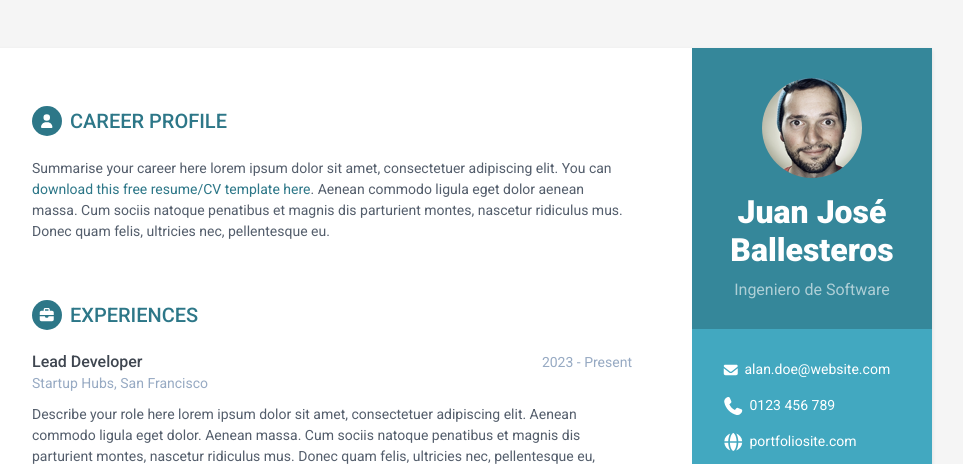
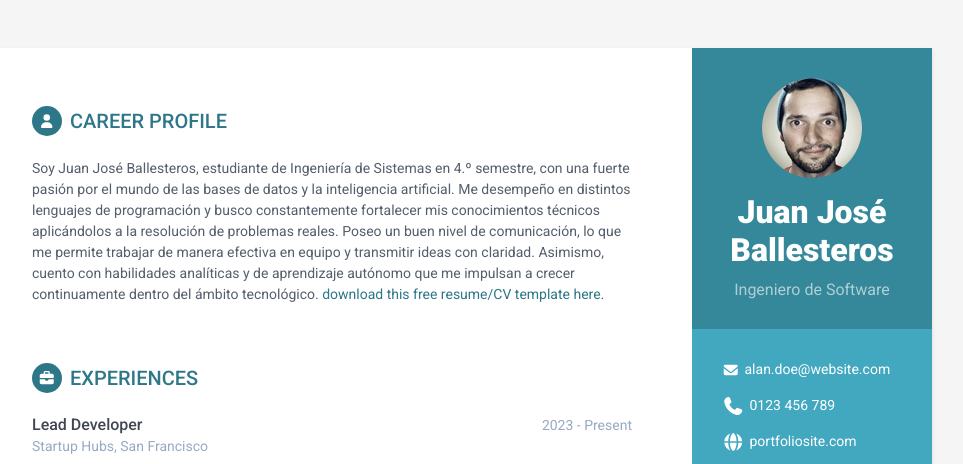
Before and after one commit to 2005-jjbs/Ballesteros-CV, a plain HTML site: page index.html in a window 1280 px wide. Shown: the top 464 px of the page, without its empty margins (188-1151 px from the left). Drawn offline with Linux system fonts and the light colour scheme.

Commit message:
actualiza el resumen de la carrera

```diff
--- a/index.html
+++ b/index.html
@@ -73,7 +73,10 @@
             <section class="section summary-section">
                 <h2 class="section-title"><span class="icon-holder"><i class="fa-solid fa-user"></i></span>Career Profile</h2>
                 <div class="summary">
-                    <p>Summarise your career here lorem ipsum dolor sit amet, consectetuer adipiscing elit. You can <a href="https://themes.3rdwavemedia.com/bootstrap-templates/resume/orbit-free-resume-cv-bootstrap-theme-for-developers/" target="_blank">download this free resume/CV template here</a>. Aenean commodo ligula eget dolor aenean massa. Cum sociis natoque penatibus et magnis dis parturient montes, nascetur ridiculus mus. Donec quam felis, ultricies nec, pellentesque eu.</p>
+                    <p>Soy Juan José Ballesteros, estudiante de Ingeniería de Sistemas en 4.º semestre, con una fuerte pasión por el mundo de las bases de datos y la inteligencia artificial.
+                         Me desempeño en distintos lenguajes de programación y busco constantemente fortalecer mis conocimientos técnicos aplicándolos a la resolución de problemas reales.
+                         Poseo un buen nivel de comunicación, lo que me permite trabajar de manera efectiva en equipo y transmitir ideas con claridad. Asimismo, cuento con habilidades
+                         analíticas y de aprendizaje autónomo que me impulsan a crecer continuamente dentro del ámbito tecnológico. <a href="https://themes.3rdwavemedia.com/bootstrap-templates/resume/orbit-free-resume-cv-bootstrap-theme-for-developers/" target="_blank">download this free resume/CV template here</a>. </p>
                 </div><!--//summary-->
             </section><!--//section-->
 
```
